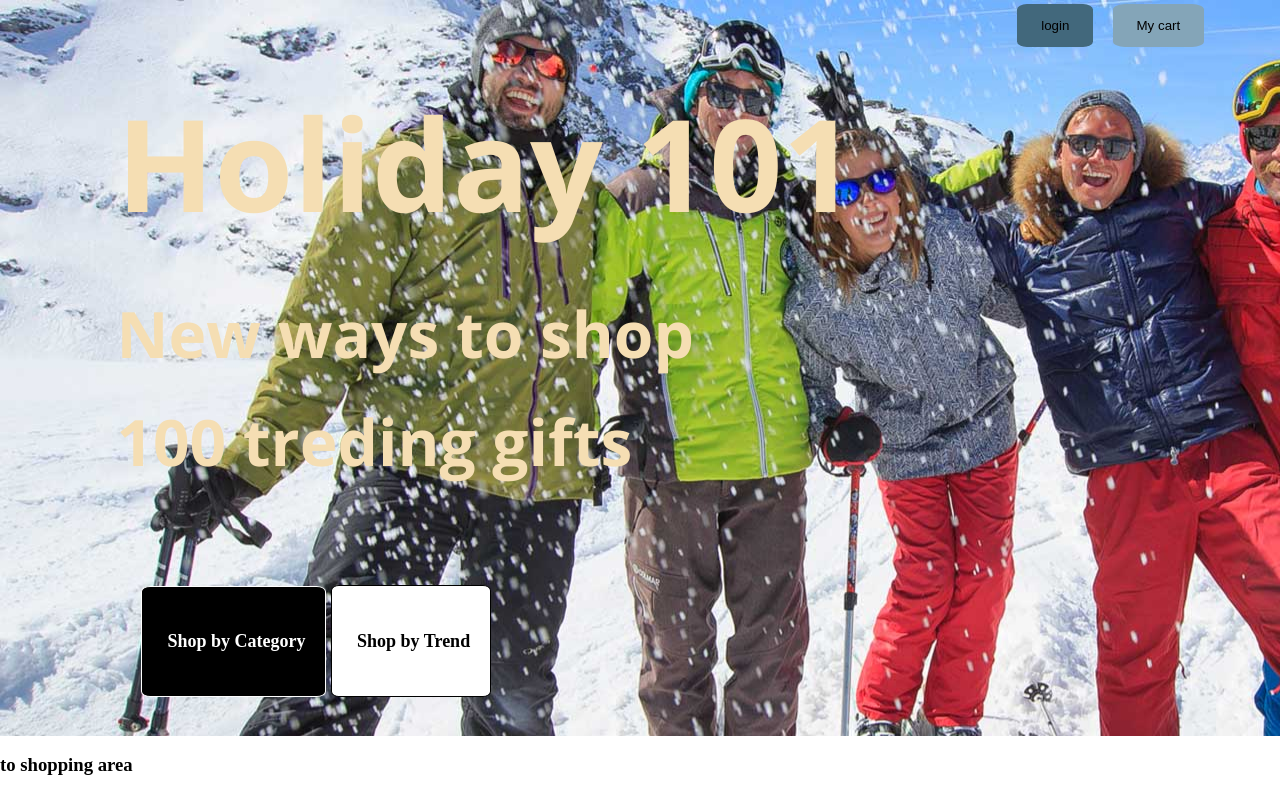
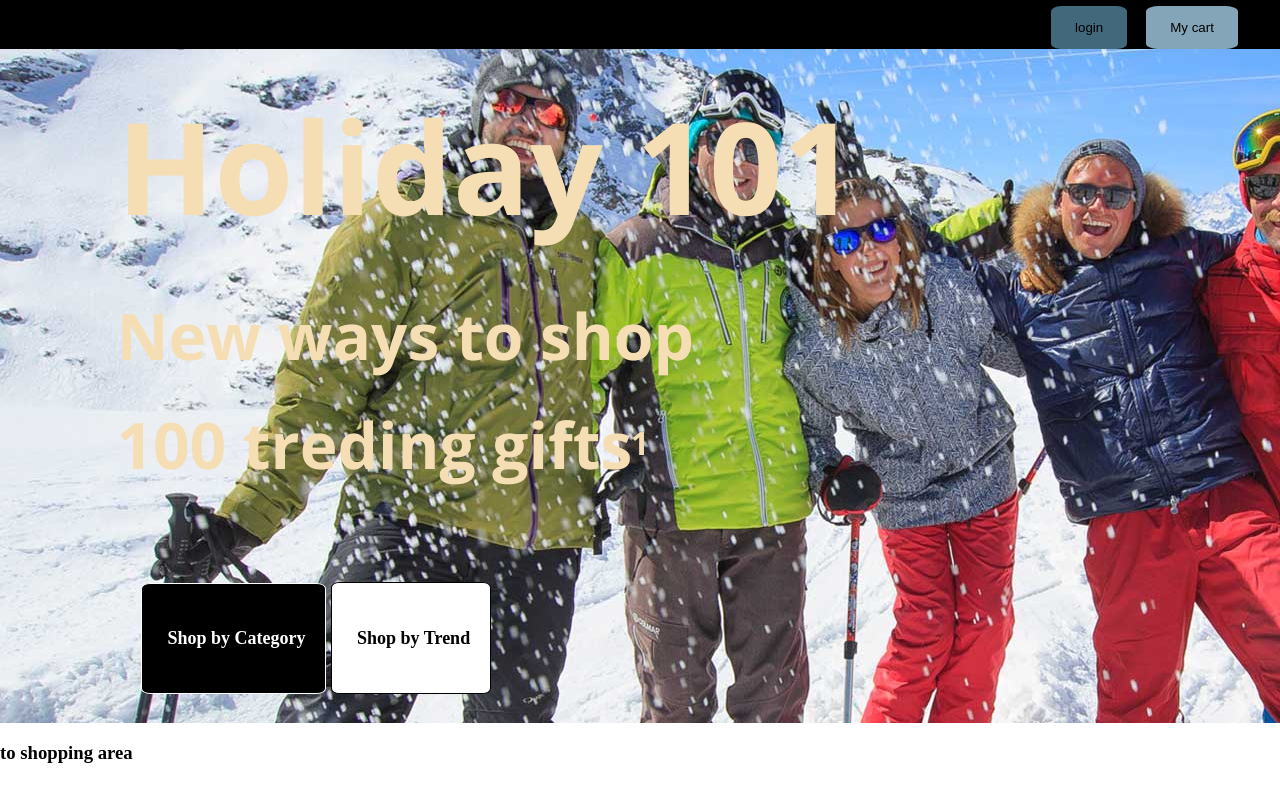
Before and after one commit to Steinar22/winter-shopping, a plain HTML site: page index.html in a window 1280 px wide. Drawn offline with nearby package versions, Linux system fonts and the light colour scheme.

Commit message:
just added header nothing much

```diff
--- a/design.css
+++ b/design.css
@@ -3,6 +3,26 @@ body,html{
     padding: 0 ;
 
 }
+
+.header{
+    width : 100% ;
+   display: flex;
+    justify-content: center;
+    text-align: center;
+    color : wheat;
+    background-color: black;
+    border-top: 2px solid black;
+
+
+}
+
+.header h1 {
+    position: absolute;
+    top: 50%;
+    font-family: "Open Sans", sans-serif ;
+    text-align: center;
+
+  }
 
 .top-section-wrapper{
     overflow: hidden;
@@ -41,8 +61,8 @@ body,html{
     padding:13px 25px;
     font-size: 1.125rem;
     font-weight: 600;
-    margin-top: 5px;
-    margin-bottom: 10px;
+    margin-top: 0%;
+    margin-bottom: 0%;
 }
 
 
--- a/index.html
+++ b/index.html
@@ -3,7 +3,7 @@
 <head>
 <meta charset="UTF-8">
 <meta name="viewport" content="width=8.0, initial-scale=1.0">
-<title>Winter Shopping</title>
+<title>Holiday101</title>
 <link rel="preconnect" href="https://fonts.googleapis.com">
 <link rel="preconnect" href="https://fonts.gstatic.com" crossorigin>
 <link href="https://fonts.googleapis.com/css2?family=Open+Sans:ital,wght@0,300..800;1,300..800&display=swap" rel="stylesheet">
@@ -12,8 +12,13 @@
 </head>
 <body>
 
+    <header class="header">
+        <h1>1</h1>
+        <div class="top-btns"> <button class="login-btn">login</button> <button class="cart-btn">My cart</button></div>
+    </header>
+
 <div class="top-section-wrapper">
-    <div class="top-btns"> <button class="login-btn">login</button> <button class="cart-btn">My cart</button></div>
+
 
     <div class="top-section-heading">
         <h1>Holiday 101</h1>
```
